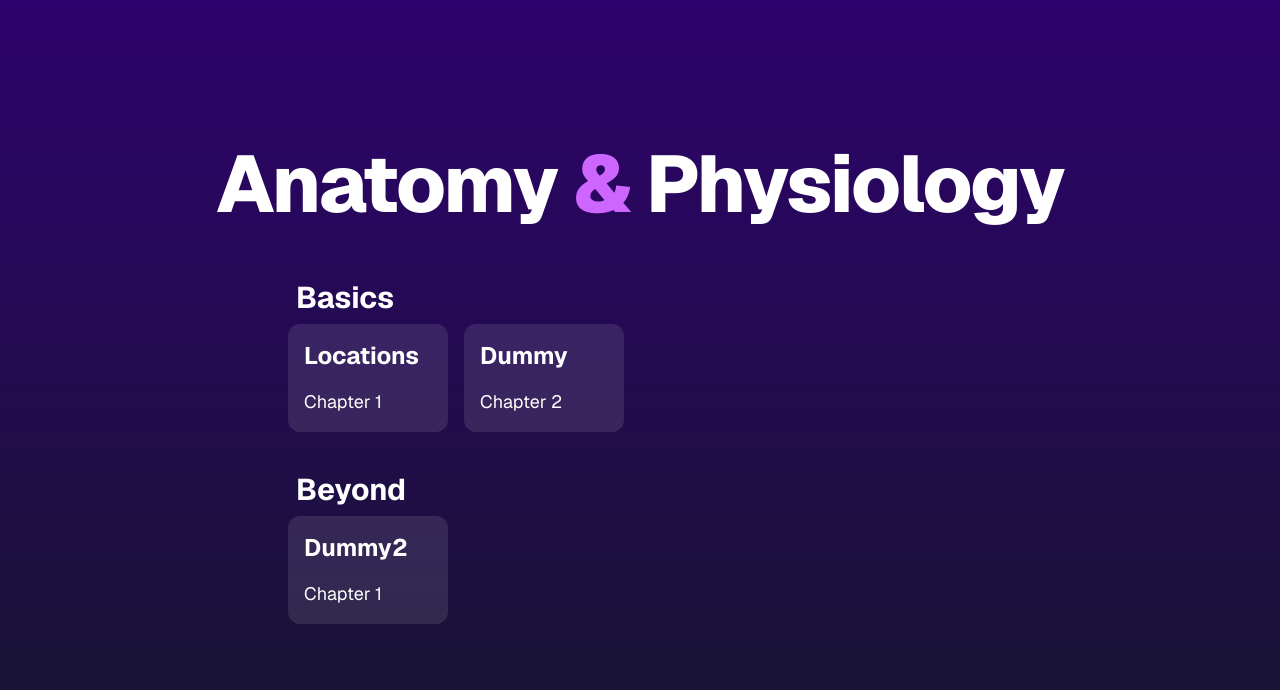
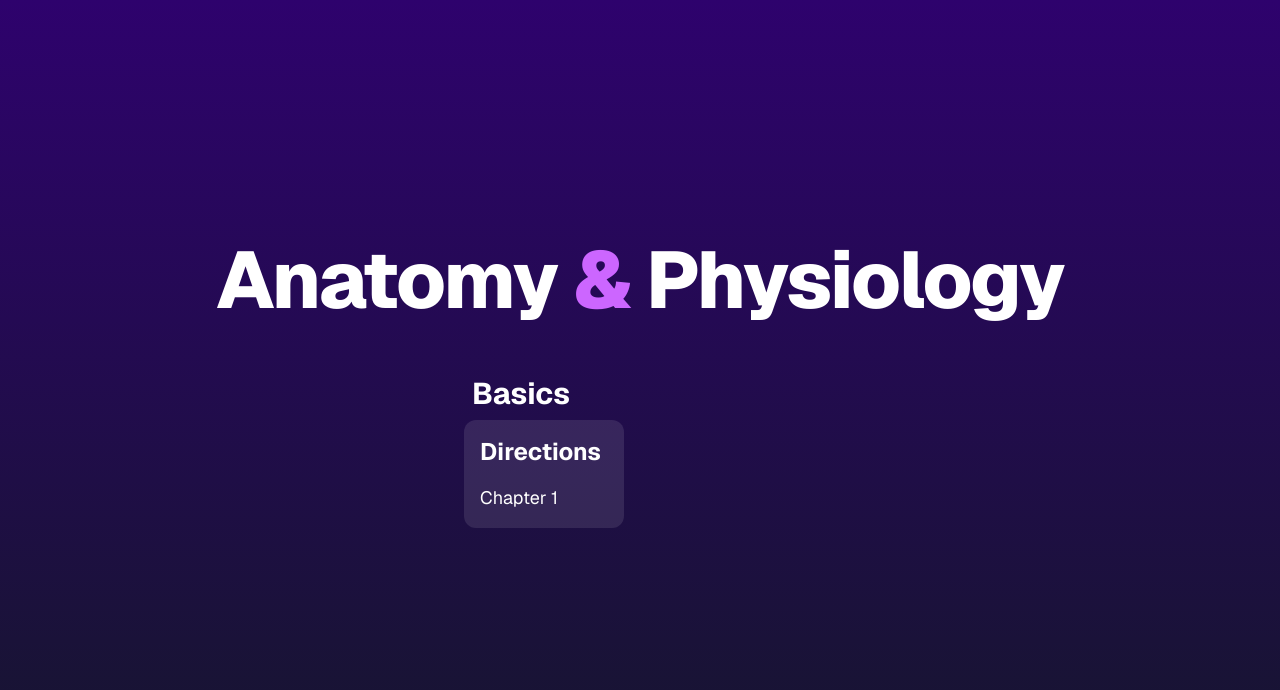
Before and after one commit to NadyaCodes/flashy-flash-phys, a Next.js app: page / in a window 1280 px wide. Shown: the top 690 px of the page. Built offline with nearby package versions, Linux system fonts and the light colour scheme.

Commit message:
change bundler

```diff
--- a/terms/deckObject.ts
+++ b/terms/deckObject.ts
@@ -23,19 +23,7 @@ export const deckObject: DeckObject = {
   "0": {
     group: "basics",
     chapter: "Chapter 1",
-    unitCode: "locations",
+    unitCode: "directions",
     data: locationsTerms
-  },
-  "1": {
-    group: "basics",
-    chapter: "Chapter 2",
-    unitCode: "dummy",
-    data: {"dummy1": "Dummy 1", "dummy2": "Dummy 2", "dummy3": "Dummy 3", "dummy4": "Dummy 4"}
-  },
-  "2": {
-    group: "beyond",
-    chapter: "Chapter 1",
-    unitCode: "dummy2",
-    data: {"dummy3": "Dummy 3", "dummy4": "Dummy 4"}
   }
 }
--- a/tsconfig.json
+++ b/tsconfig.json
@@ -18,7 +18,7 @@
     "lib": ["dom", "dom.iterable", "ES2022"],
     "noEmit": true,
     "module": "ESNext",
-    "moduleResolution": "Bundler",
+    "moduleResolution": "node",
     "jsx": "preserve",
     "plugins": [{ "name": "next" }],
     "incremental": true,
```
